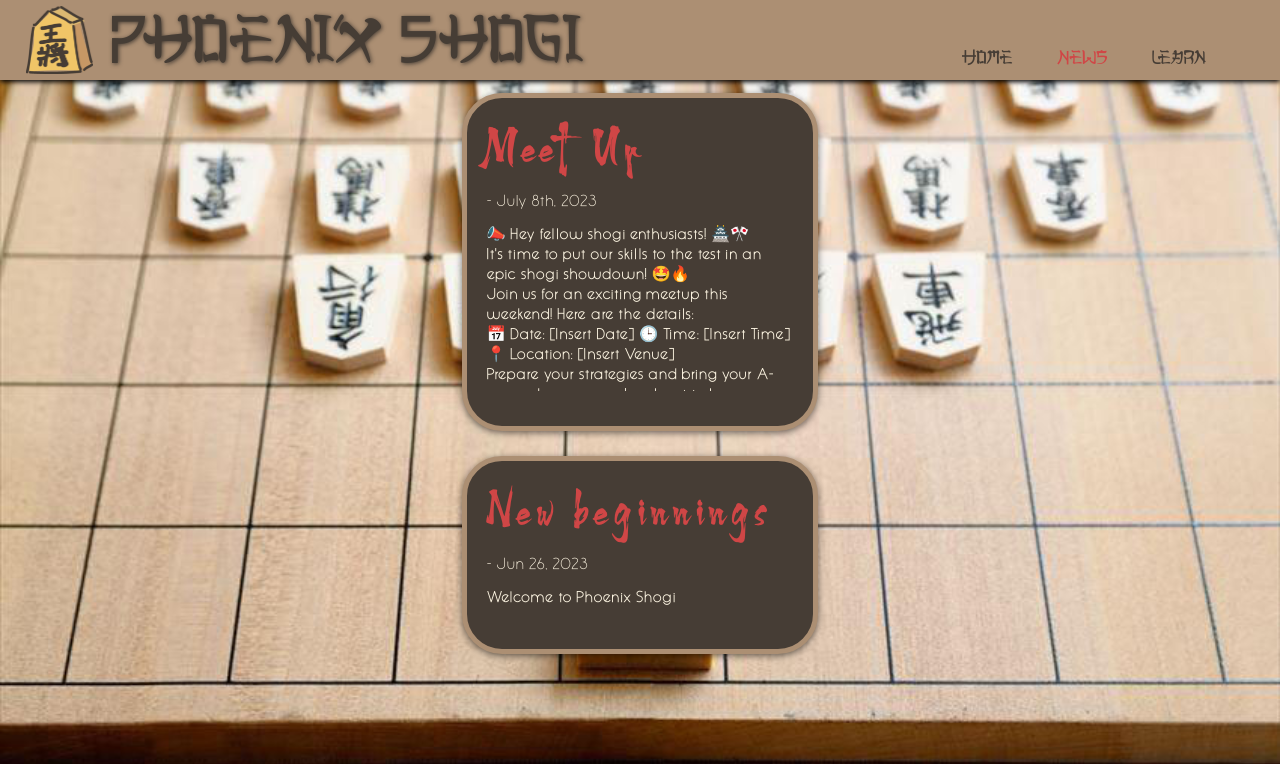
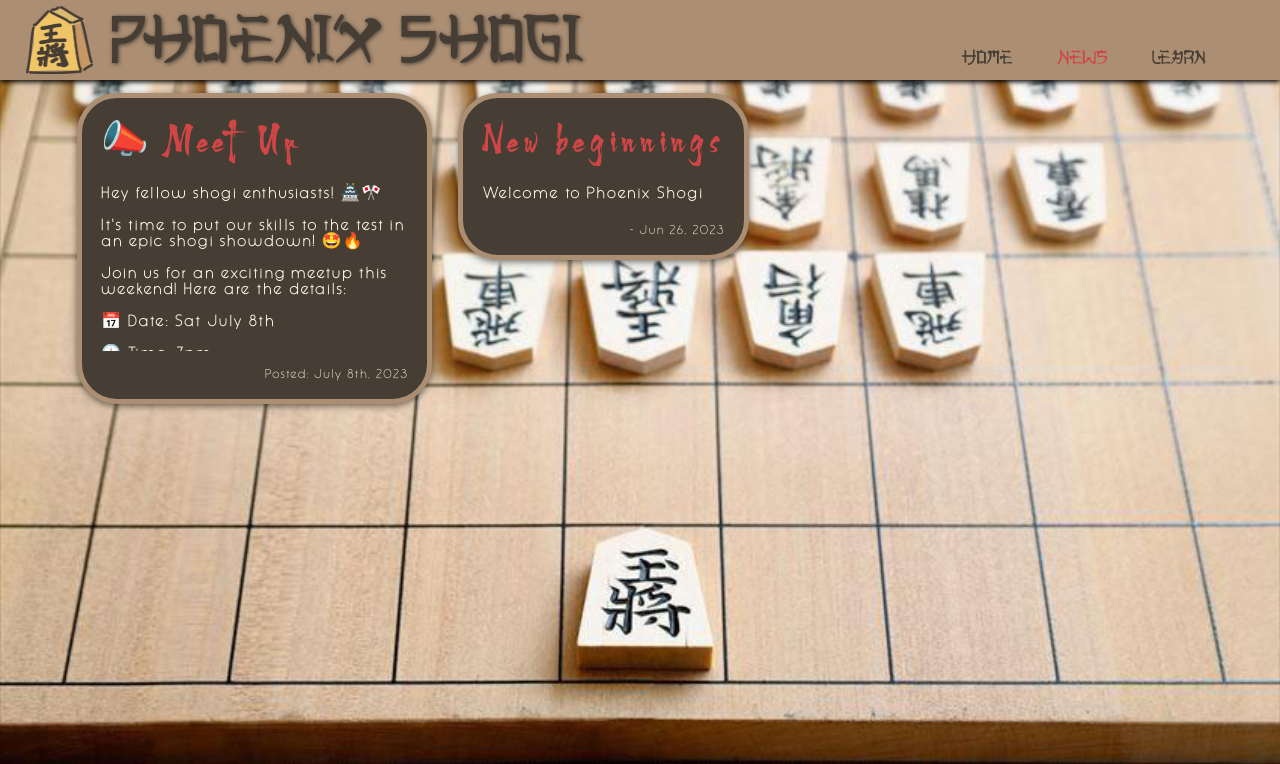
Before and after one commit to sticktyiss/phx-shogi, a React (Create React App) app: page /news in a window 1280 px wide. Shown: the top 764 px of the page. Built offline with nearby package versions, Linux system fonts and the light colour scheme.

Commit message:
Changed posts css and component

```diff
--- a/src/components/Posts.jsx
+++ b/src/components/Posts.jsx
@@ -1,37 +1,46 @@
 import React from "react";
-import "./css/Posts.css";
+import classes from "./css/Posts.module.css";
 
 const Posts = () => {
   return (
-    <main className="posts">
-      <div className="postCard">
-        <h2>Meet Up</h2>
-        <div>
-          <h4>- July 8th, 2023</h4>
-        </div>
+    <main className={classes.main}>
+      <div className={classes.posts}>
+        <div className={classes.postCard}>
+          <h2>
+            <span>📣</span> Meet Up{" "}
+          </h2>
           <p>
-          📣 Hey fellow shogi enthusiasts! 🏯🎌
+            Hey fellow shogi enthusiasts! 🏯🎌
+            <br />
             <br />
             It's time to put our skills to the test in an epic shogi showdown!
             🤩🔥
             <br />
+            <br />
             Join us for an exciting meetup this weekend! Here are the details:
             <br />
-          📅 Date: [Insert Date] 🕒 Time: [Insert Time] 📍 Location: [Insert
-          Venue]
             <br />
-          Prepare your strategies and bring your A-game, because we're about to
-          have an awesome time together! 🎉🤝
+            📅 Date: Sat July 8th <br />
+            <br />
+            🕒 Time: 7pm <br />
+            <br />
+            📍 Location: Imperial Outpost Games 4920 West Thunderbird Road
+            Glendale, AZ 85306
+            <br />
+            <br />
+            Prepare your strategies and bring your A-game, because we're about
+            to have an awesome time together! 🎉🤝
+            <br />
             <br />
             See you there! 🏆👑
           </p>
+          <h4>Posted: July 8th, 2023</h4>
         </div>
-      <div className="postCard">
+        <div className={classes.postCard}>
           <h2>New beginnings</h2>
-        <div>
+          <p>Welcome to Phoenix Shogi</p>
           <h4>- Jun 26, 2023</h4>
         </div>
-        <p>Welcome to Phoenix Shogi</p>
       </div>
     </main>
   );
--- a/src/components/css/Posts.css
+++ b/src/components/css/Posts.module.css
@@ -1,9 +1,11 @@
 .posts {
+  justify-self: center;
+  align-self: center;
   display: flex;
-  flex-wrap: wrap;
+  flex-direction: row;
+  width: 90vw;
 }
 .posts > div {
-  width: 90vw;
   display: flex;
   flex-wrap: wrap;
 }
@@ -19,23 +21,24 @@
   background-color: #463d35;
   box-shadow: 0px 2px 7px rgba(0, 0, 0, 0.543);
 }
-.postCard h3 {
+.postCard h2 {
+  font-size: 5vw;
+}
+.postCard h2 span {
+  font-size: 3vw;
+}
+.postCard h4 {
+  align-self: flex-end;
   letter-spacing: 1px;
-  font-size: 2vw;
-}
-.postCard div {
-  display: flex;
-  align-items: center;
-  text-align: left;
-  min-width: 15vw;
+  font-size: 1vw;
 }
 .postCard > p {
   max-height: 20vh;
-  margin-top: 1vh;
   margin-bottom: 2vh;
   font-family: QueensidesBold;
-  font-size: 1.2vw;
-  line-height: 2.5vh;
+  font-size: 1.25vw;
+  line-height: 1.25vw;
+  letter-spacing: 1px;
   overflow: auto;
   padding: 1vh 0px;
 }
```
Lines whose indentation alone changed are shown as unchanged.
